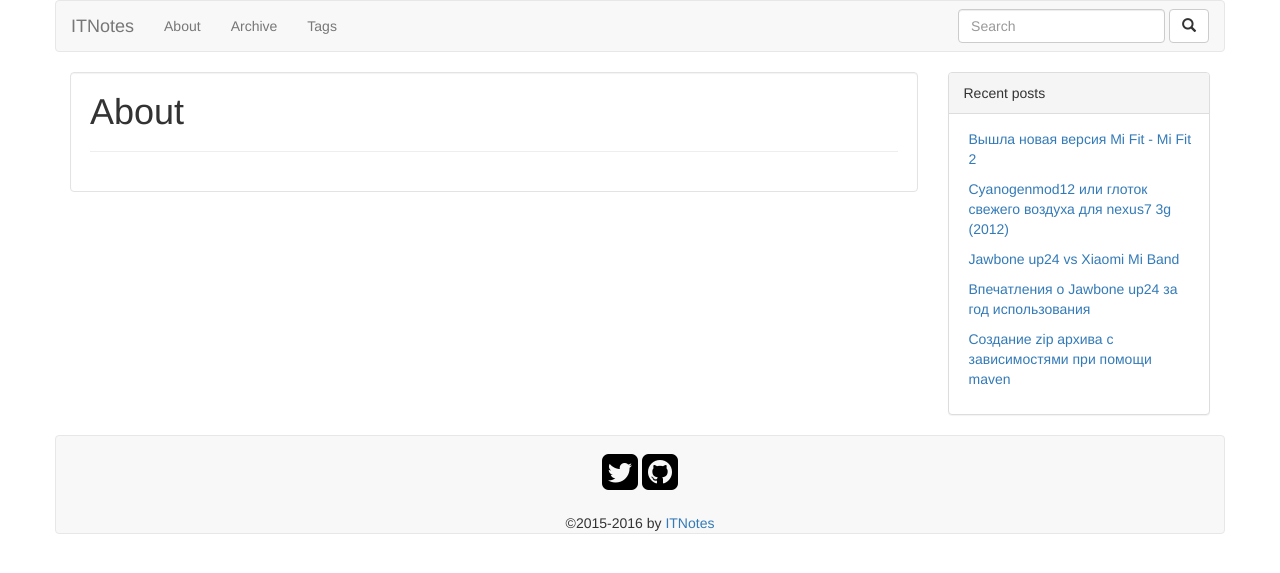
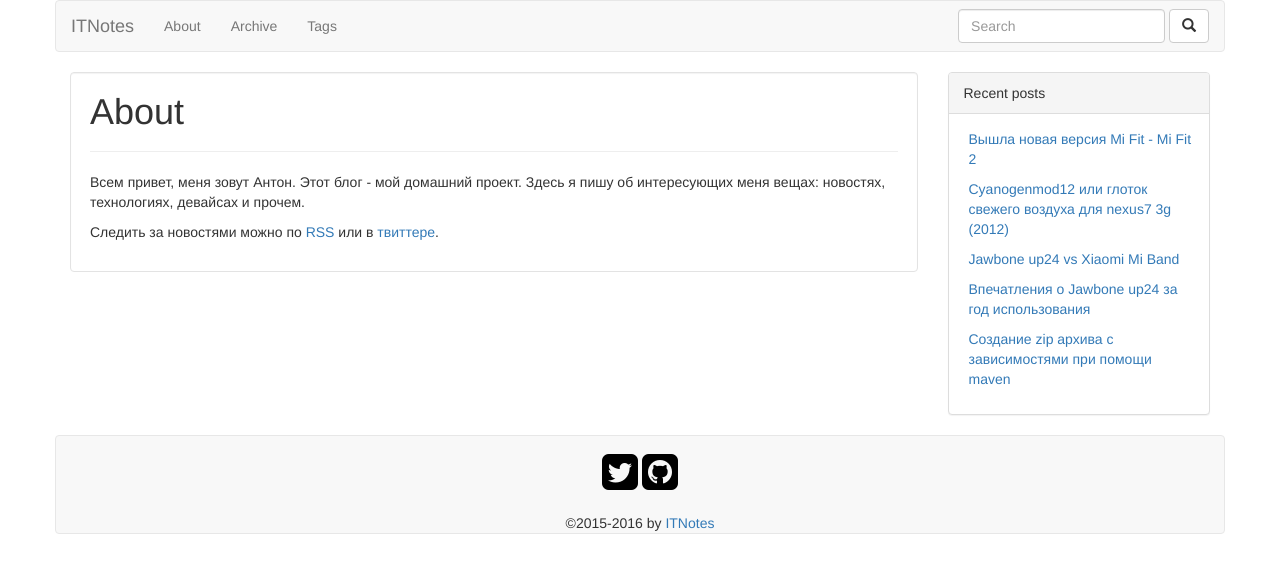
Before and after one commit to itnotes/itnotes.github.io, a Jekyll site: the page built from about.md, in a window 1280 px wide. Shown: the top 573 px of the page. Built offline with Jekyll 4.4.1, drawn with Linux system fonts in a browser that asks for light colours; nearby versions of some CDN libraries.

Commit message:
added about.md

```diff
--- a/about.md
+++ b/about.md
@@ -3,3 +3,8 @@ layout: page
 title: About
 permalink: /about/
 ---
+
+Всем привет, меня зовут Антон. Этот блог - мой домашний проект. Здесь я пишу об
+интересующих меня вещах: новостях, технологиях, девайсах и прочем.
+
+Следить за новостями можно по [RSS](/feed.xml) или в [твиттере](https://twitter.com/itnotes_io).
```
